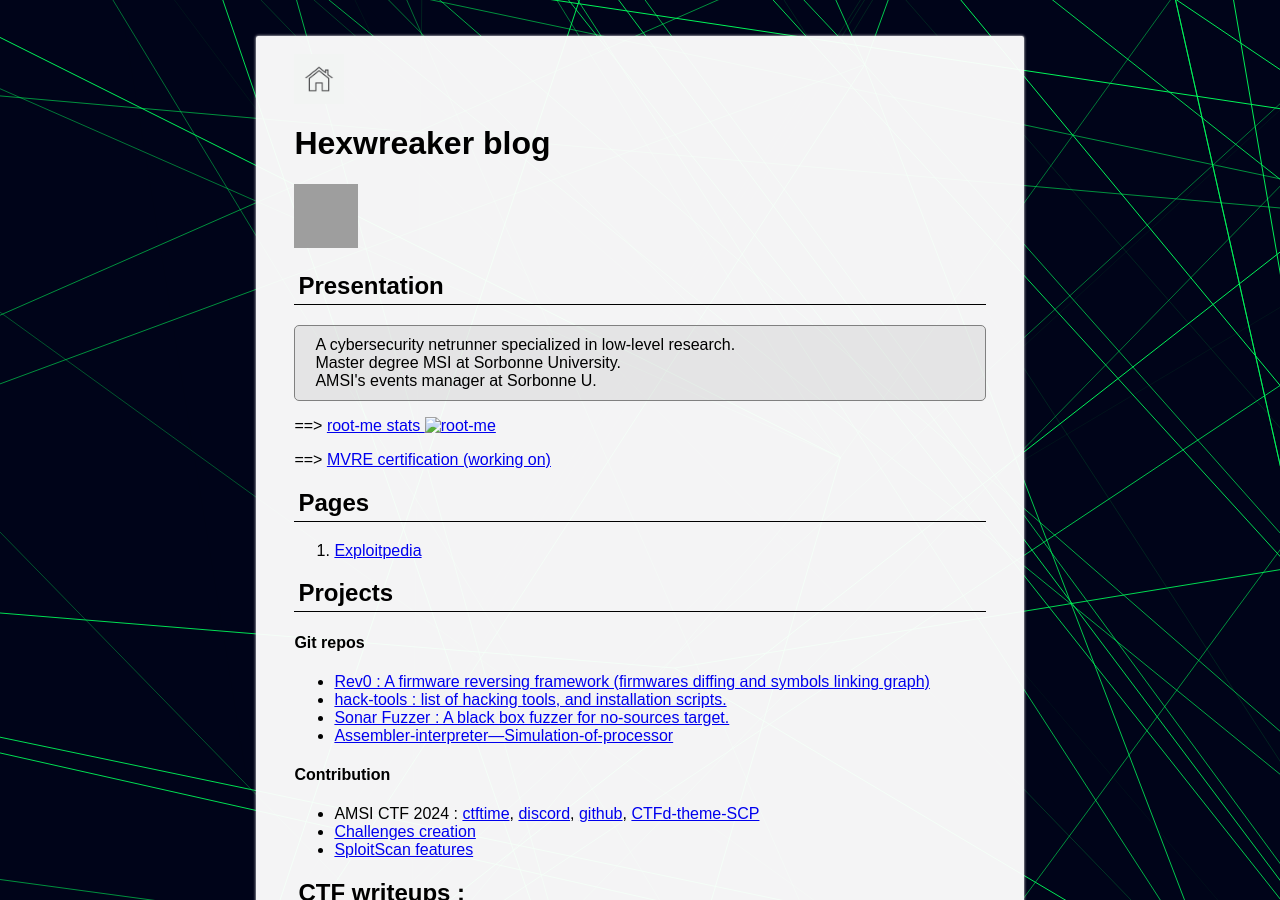
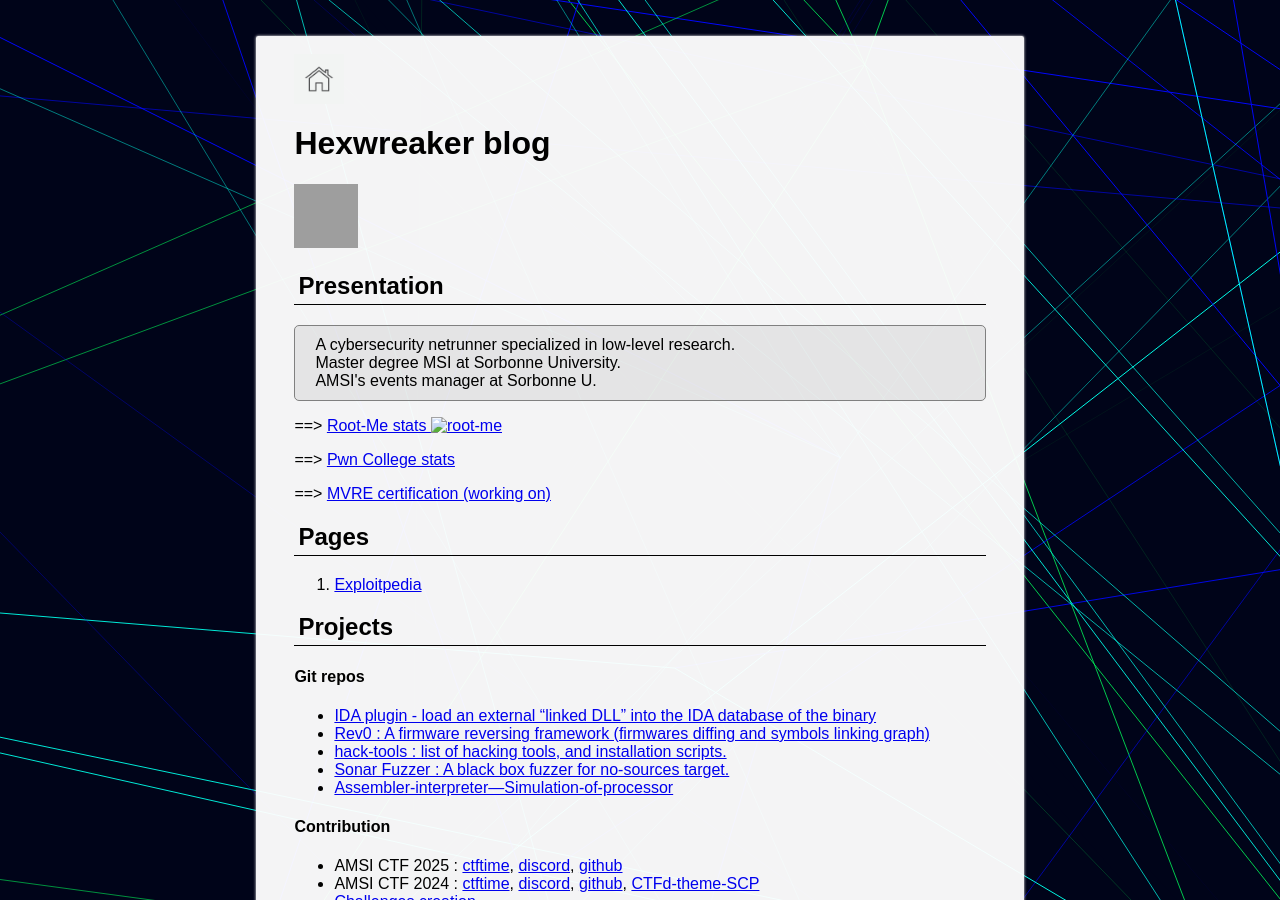
Before and after one commit to hexwreaker/hexwreaker.github.io, a Jekyll site: the page built from index.md, in a window 1280 px wide and 900 px high. Built offline with Jekyll 4.4.1, drawn with Linux system fonts in a browser that asks for light colours; grey boxes are pictures that could not be loaded.

Commit message:
change photo, add some updates

````diff
--- a/index.md
+++ b/index.md
@@ -15,9 +15,13 @@
 AMSI's events manager at Sorbonne U.
 ```
 
-==> [root-me stats  <img id='root-me-favicon' alt='root-me' src='https://www.root-me.org/favicon.ico' />](https://www.root-me.org/hexwreaker)
+==> [Root-Me stats  <img id='root-me-favicon' alt='root-me' src='https://www.root-me.org/favicon.ico' />](https://www.root-me.org/hexwreaker)
+
+==> [Pwn College stats](https://pwn.college/hacker/123681)
 
 ==> [MVRE certification (working on)](https://blogs.mtdv.me/blog/posts/MVRE-certificationq)
+
+
 
 ## Pages
 
@@ -27,6 +31,7 @@
 
 #### Git repos
 
+- [IDA plugin - load an external "linked DLL" into the IDA database of the binary](https://github.com/hexwreaker/)
 - [Rev0 : A firmware reversing framework (firmwares diffing and symbols linking graph)](https://github.com/hexwreaker/rev0)
 - [hack-tools : list of hacking tools, and installation scripts.](https://github.com/hexwreaker/hack-tools)
 - [Sonar Fuzzer : A black box fuzzer for no-sources target.](https://github.com/hexwreaker/sonar-fuzzer)
@@ -34,6 +39,7 @@
 
 #### Contribution
 
+- AMSI CTF 2025 : [ctftime](https://ctftime.org/event/2790), [discord](https://discord.gg/vatxBUqYcB), [github](https://github.com/AMSI-SU/AMSI_CTF_2025_challenges_public)
 - AMSI CTF 2024 : [ctftime](https://ctftime.org/ctf/1215/), [discord](https://discord.gg/vatxBUqYcB), [github](https://github.com/AMSI-SU/CTF-SCP2024-challenges-writeups/), [CTFd-theme-SCP](https://github.com/hexwreaker/AMSI-SCP-CTFd-theme/)
 - [Challenges creation](https://github.com/hexwreaker/AMSI-SU-CTF-SCP2024-challenges)
 - [SploitScan features](https://github.com/hexwreaker/SploitScan/tree/hexwreaker-contrib)
--- a/script.js
+++ b/script.js
@@ -5,7 +5,8 @@
     radius = 5,
     boundaryX = window.innerWidth,
     boundaryY = window.innerHeight,
-    numberOfPoints = 40;
+    numberOfPoints = 40,
+    lineColors = ['#00ffeaff', '#00F55A', '#0008ffff'];
 
 function resizeCanvas() {
     canvas.width = window.innerWidth;
@@ -69,6 +70,8 @@
     // vy^2 = velocity^2 - vx^2
     vy2 = velocity2 - vx2;
     point.vy = getRandomVelocity();
+    // Random color
+    point.color = lineColors[Math.floor(Math.random() * lineColors.length)];
     points.push(point);
 }
 
@@ -91,12 +94,12 @@
     context.fill();
 }
 
-function drawLine(x1, y1, x2, y2, lineWidth) {
+function drawLine(x1, y1, x2, y2, lineWidth, color) {
     context.lineWidth = lineWidth; // Set line width
     context.beginPath();
     context.moveTo(x1, y1);
     context.lineTo(x2, y2);
-    context.strokeStyle = '#00F55A';
+    context.strokeStyle = color;
     context.stroke();
 }
 
@@ -116,7 +119,7 @@
             // Vary lineWidth between 0 and 1 over time
             var dynamicLineWidth = 0.5 + 0.5 * Math.sin(time + i * 0.5);
 
-            drawLine(point.x, point.y, buddy.x, buddy.y, dynamicLineWidth);
+            drawLine(point.x, point.y, buddy.x, buddy.y, dynamicLineWidth, point.color);
         }
 
         // Check for edge collisions
````
Also changed, not shown: src/images/shark_little.jpg (added), 8 other files.
